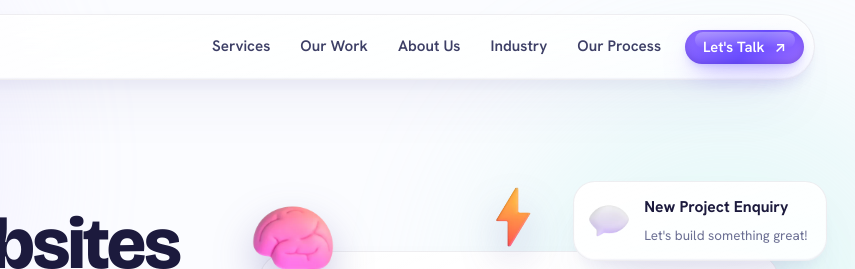
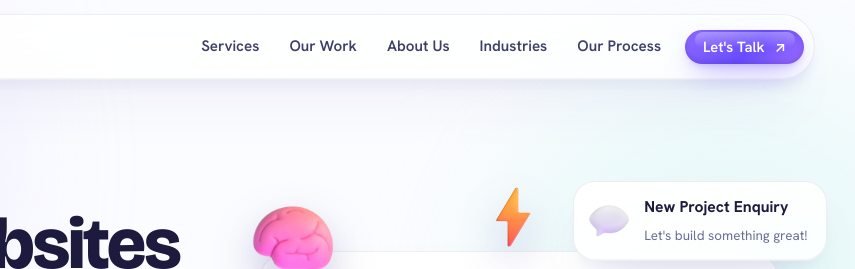
Before and after one commit to Rahul-coding-art/webvistaar, a plain HTML site: page index.html in a window 1280 px wide. Shown: the top 269 px of the page, 425-1280 px from the left. Drawn offline with nearby package versions, Linux system fonts and the light colour scheme.

Commit message:
link update

```diff
--- a/index.html
+++ b/index.html
@@ -110,7 +110,7 @@
         <a href="#work">Our Work</a>
 
         <a href="#about">About Us</a>
-        <a href="#industries">Industry</a>
+        <a href="#industries">Industries</a>
         <a href="#process">Our Process</a>
 
 
@@ -1516,7 +1516,7 @@
           <a href="#about">About Us</a>
           <a href="#work">Our Work</a>
           <a href="#process">Our Process</a>
-          <!-- <a href="#pricing">Pricing</a> -->
+          <a href="#industries">Industries</a>
           <a href="#contact">Contact Us</a>
         </div>
 
```
